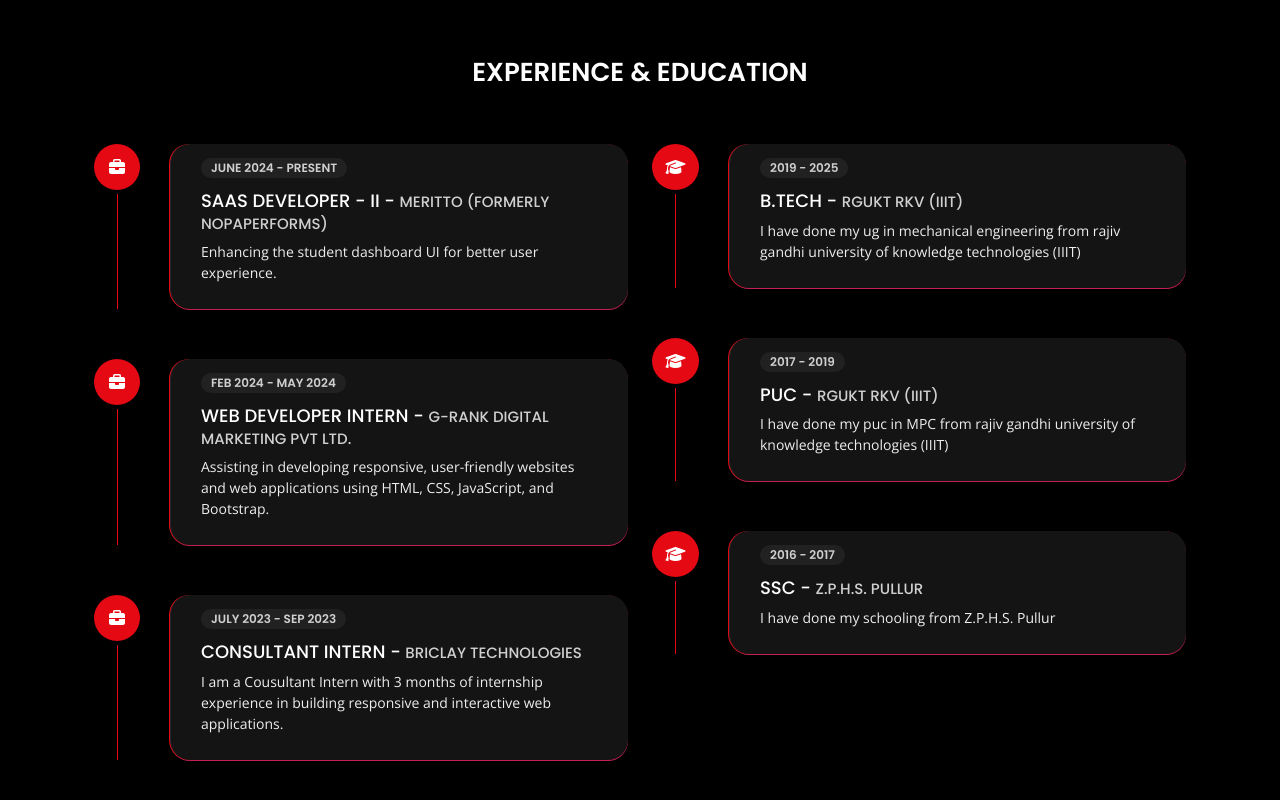
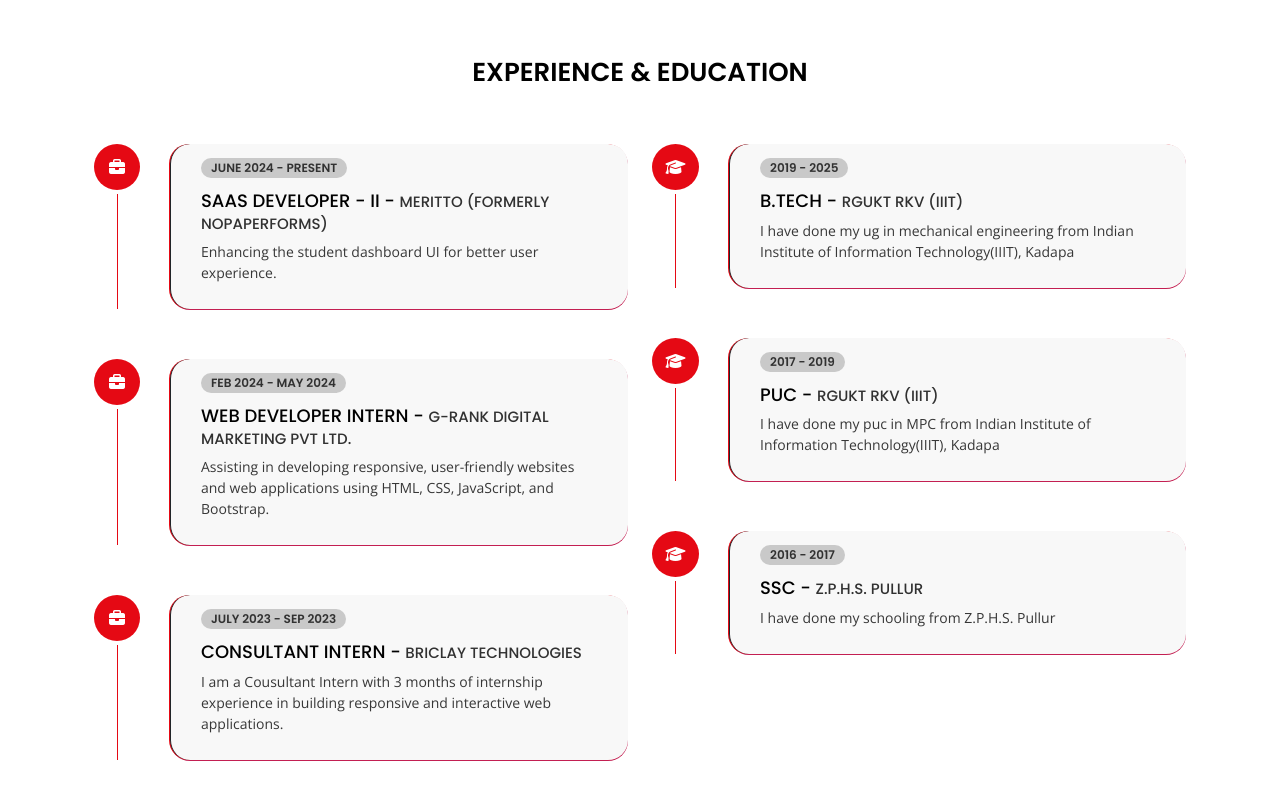
Before and after one commit to Rjaswanth8/jaswanth-react-portfolio, a React (Create React App) app: page /about in a window 1280 px wide. Shown: the part 1506-2306 px from the top of the page. Built offline with nearby package versions, Linux system fonts and the light colour scheme.

Commit message:
Describe your changes

```diff
--- a/src/App.js
+++ b/src/App.js
@@ -22,7 +22,7 @@ function App() {
   // Dynamically switch CSS file
   useEffect(() => {
     const themeLinkId = "theme-css";
-    const themeHref = isBright ? "/index.css" : "/light.css";
+    const themeHref = isBright ? "/light.css" : "/index.css";
     const existingLink = document.getElementById(themeLinkId);
 
     if (existingLink) {
--- a/src/components/About.js
+++ b/src/components/About.js
@@ -13,13 +13,13 @@ function About() {
       degree: "B.Tech",
       college: "Rgukt rkv (IIIT)",
       year: "2019 - 2025",
-      text: "I have done my ug in mechanical engineering from rajiv gandhi university of knowledge technologies (IIIT)",
+      text: "I have done my ug in mechanical engineering from Indian Institute of Information Technology(IIIT), Kadapa",
     },
     {
       degree: "puc",
       year: "2017 - 2019",
       college: "Rgukt rkv (IIIT)",
-      text: "I have done my puc in MPC from rajiv gandhi university of knowledge technologies (IIIT)",
+      text: "I have done my puc in MPC from Indian Institute of Information Technology(IIIT), Kadapa",
     },
     {
       degree: "SSC",
--- a/src/components/Education.js
+++ b/src/components/Education.js
@@ -4,13 +4,13 @@ function Education() {
       degree: "B.Tech",
       college: "Rgukt rkv (IIIT)",
       year: "2019 - 2023",
-      text: "I have done my ug in mechanical engineering from rajiv gandhi university of knowledge technologies (IIIT)",
+      text: "I have done my ug in mechanical engineering from Indian Institute of Information Technology(IIIT), Kadapa",
     },
     {
       degree: "puc",
       year: "2017 - 2019",
-      college: "Rgukt rkv (IIIT)",
-      text: "I have done my puc in MPC from rajiv gandhi university of knowledge technologies (IIIT)",
+      college: "Indian Institute of Information Technology(IIIT)",
+      text: "I have done my puc in MPC from Indian Institute of Information Technology(IIIT), Kadapa",
     },
     {
       degree: "SSC",
```
